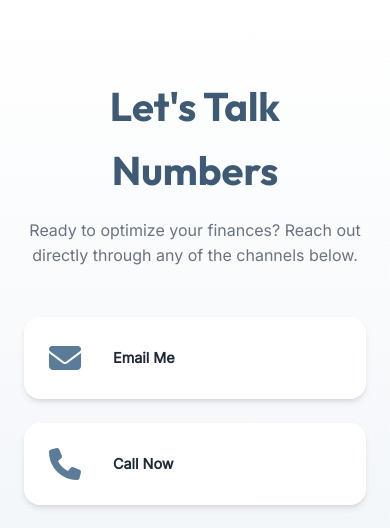
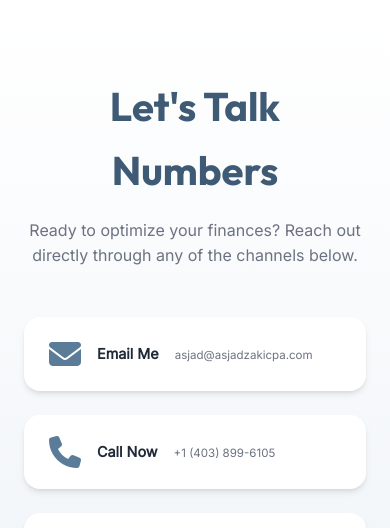
Before and after one commit to murttaza/Asjad-Zaki, a website built with Vite: page index.html in a window 390 px wide. Shown: the part 3033-3561 px from the top of the page. Built offline with nearby package versions, Linux system fonts and the light colour scheme.

Commit message:
feat: show contact info under buttons & update email address

```diff
--- a/index.html
+++ b/index.html
@@ -144,20 +144,23 @@
                 </div>
 
                 <div class="contact-actions">
-                    <a href="mailto:asjadzaki@hotmail.com" class="contact-card email hover-scale">
+                    <a href="mailto:asjad@asjadzakicpa.com" class="contact-card email hover-scale">
                         <i class="fa-solid fa-envelope"></i>
                         <span>Email Me</span>
+                        <span class="contact-info">asjad@asjadzakicpa.com</span>
                     </a>
 
                     <a href="tel:+14038996105" class="contact-card phone hover-scale">
                         <i class="fa-solid fa-phone"></i>
                         <span>Call Now</span>
+                        <span class="contact-info">+1 (403) 899-6105</span>
                     </a>
 
                     <a href="https://wa.me/message/W5RY4PHBEIHTL1" target="_blank"
                         class="contact-card whatsapp hover-scale">
                         <i class="fa-brands fa-whatsapp"></i>
                         <span>WhatsApp</span>
+                        <span class="contact-info">Chat on WhatsApp</span>
                     </a>
                 </div>
             </div>
--- a/style.css
+++ b/style.css
@@ -437,8 +437,10 @@ header {
     flex-direction: column;
     align-items: center;
     justify-content: center;
-    width: 140px;
-    height: 140px;
+    width: 175px;
+    height: auto;
+    padding: 1.75rem 1rem;
+    gap: 0.25rem;
     background: var(--white);
     border-radius: 16px;
     box-shadow: var(--card-shadow);
@@ -446,18 +448,28 @@ header {
     color: var(--text-color);
     cursor: pointer;
     border: 1px solid transparent;
+    text-align: center;
 }
 
 .contact-card i {
     font-size: 2rem;
     color: var(--primary-color);
-    margin-bottom: 0.75rem;
+    margin-bottom: 0.5rem;
     transition: transform 0.3s ease;
 }
 
 .contact-card span {
     font-weight: 600;
     font-size: 0.9rem;
+}
+
+.contact-info {
+    font-weight: 400 !important;
+    font-size: 0.72rem !important;
+    color: var(--text-light);
+    word-break: break-all;
+    margin-top: 0.2rem;
+    line-height: 1.3;
 }
 
 .contact-card:hover {
@@ -661,15 +673,20 @@ footer {
         width: 100%;
         flex: 1 1 100%;
         height: auto;
-        padding: 1.5rem;
+        padding: 1.25rem 1.5rem;
         flex-direction: row;
-        /* Horizontal layout for contact cards on very small screens? */
         justify-content: flex-start;
         gap: 1rem;
+        text-align: left;
     }
 
     .contact-card i {
         margin-bottom: 0;
-        margin-right: 1rem;
+        flex-shrink: 0;
+    }
+
+    .contact-card>span,
+    .contact-card>.contact-info {
+        display: block;
     }
 }
```
